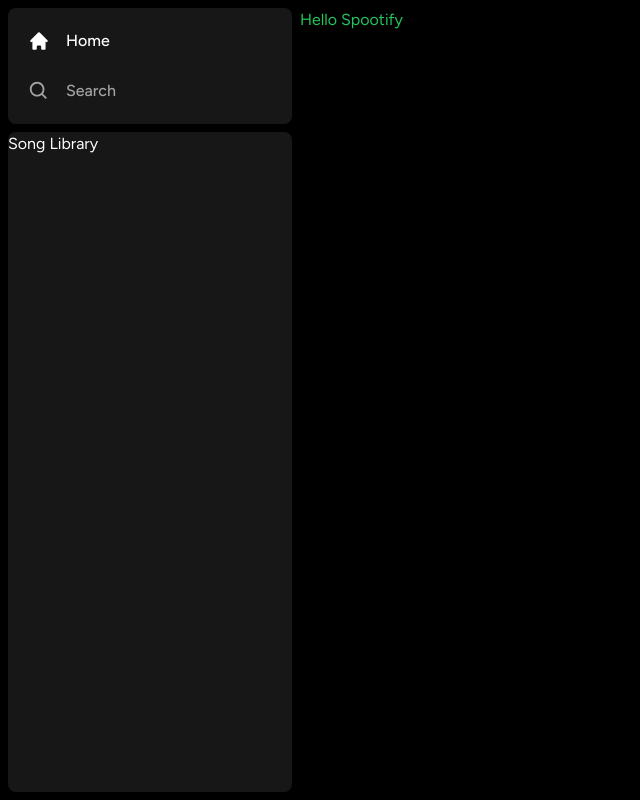
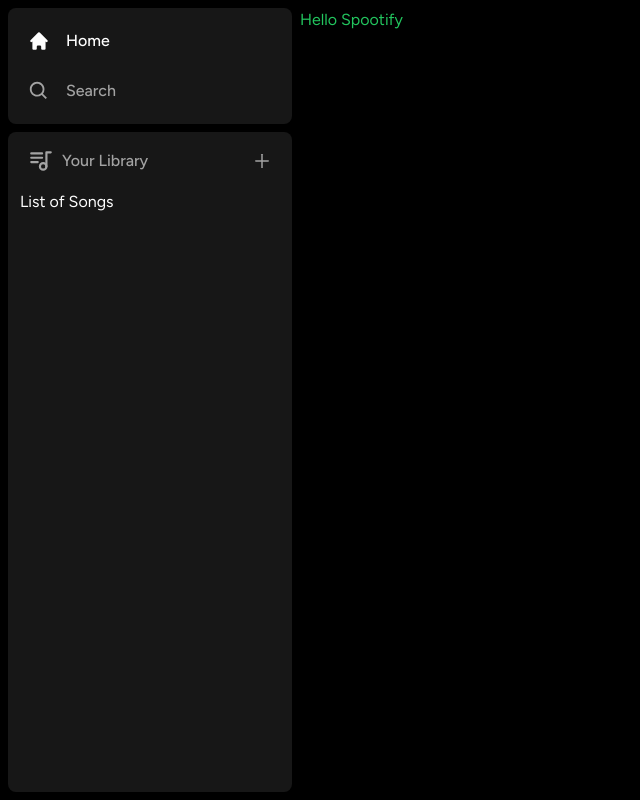
Before and after one commit to MarioPeperoni/spotify-clone, a Next.js app: page / in a window 1280 px wide. Shown: the whole page, without its empty margins (0-640 px from the left). Built offline with nearby package versions, Linux system fonts and the light colour scheme.

Commit message:
Library module in sidebar

```diff
--- /dev/null
+++ b/components/Library.tsx
@@ -0,0 +1,28 @@
+'use client';
+
+import { TbPlaylist } from 'react-icons/tb';
+import { AiOutlinePlus } from 'react-icons/ai';
+
+const Library = () => {
+  const onClick = () => {
+    //Handle upload
+  };
+  return (
+    <div className="flex flex-col">
+      <div className="flex items-center justify-between px-5 pt-4">
+        <div className="inline-flex items-center gap-x-2">
+          <TbPlaylist className="text-neutral-400" size={26} />
+          <p className="text-neutral-400 font-medium text-md">Your Library</p>
+        </div>
+        <AiOutlinePlus
+          onClick={onClick}
+          size={20}
+          className="text-neutral-400 cursor-pointer hover:text-white transition"
+        />
+      </div>
+      <div className="flex flex-col gap-y-2 mt-4 px-3">List of Songs</div>
+    </div>
+  );
+};
+
+export default Library;
--- a/components/Sidebar.tsx
+++ b/components/Sidebar.tsx
@@ -4,8 +4,10 @@
 import { useMemo } from 'react';
 import { HiHome } from 'react-icons/hi';
 import { BiSearch } from 'react-icons/bi';
+
 import Box from './Box';
 import SidebarItem from './SidebarItem';
+import Library from './Library';
 
 interface SidebarProps {
   children: React.ReactNode;
@@ -41,7 +43,9 @@
             ))}
           </div>
         </Box>
-        <Box className="overflow-y-auto h-full">Song Library</Box>
+        <Box className="overflow-y-auto h-full">
+          <Library />
+        </Box>
       </div>
       <main className="h-full flex-1 overflow-y-auto py-2">{children}</main>
     </div>
```
